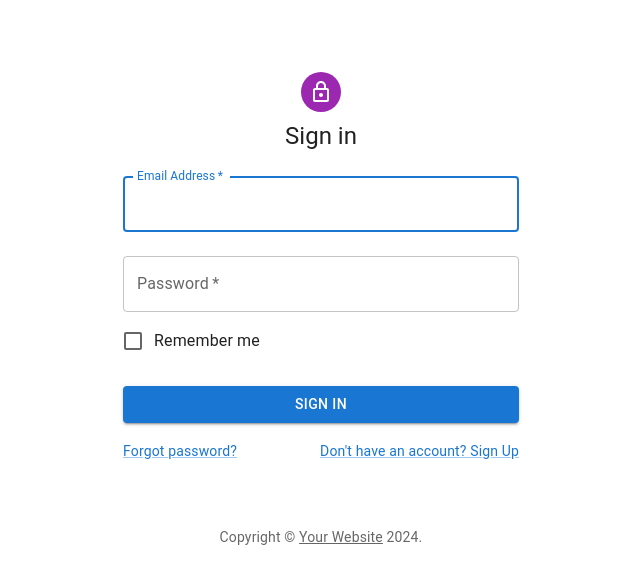
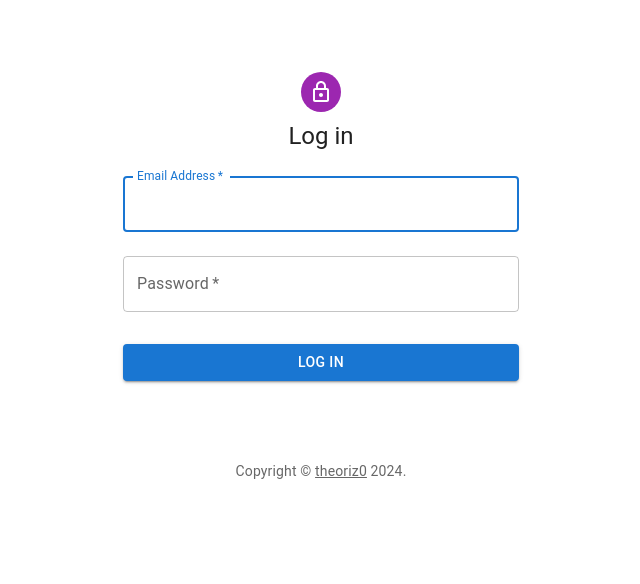
Before and after one commit to imniynaiy/flome-react, a React (Create React App) app: page /login in a window 1280 px wide. Shown: the top 584 px of the page, without its empty margins (319-959 px from the left). Built offline with nearby package versions, Linux system fonts and the light colour scheme.

Commit message:
refactor UI, remove unusable interactions when not logged in

```diff
--- a/src/features/layout/Header.js
+++ b/src/features/layout/Header.js
@@ -2,21 +2,15 @@ import * as React from 'react';
 import PropTypes from 'prop-types';
 import Toolbar from '@mui/material/Toolbar';
 import Button from '@mui/material/Button';
-import { useSelector, useDispatch } from 'react-redux'
+import { useDispatch } from 'react-redux'
 import Typography from '@mui/material/Typography';
-import { validateUser, logout } from '../user/userSlice';
+import { logout } from '../user/userSlice';
 import { useNavigate } from "react-router-dom";
 
 export function Header(props) {
 
     const dispatch = useDispatch()
     const navigate = useNavigate()
-    const user = useSelector(state => state.user)
-    const [didLogin, setDidLogin] = React.useState(false)
-
-    React.useEffect(() => {
-        setDidLogin(validateUser(user.username, user.expiredAt, user.token))
-    }, [user]);
 
     const LoginButton = <Button variant="outlined" size="small" onClick={() => navigate(`/login`)}>
         Login
@@ -42,7 +36,7 @@ export function Header(props) {
                 >
                     {title}
                 </Typography>
-                {didLogin ? LogoutButton : LoginButton}
+                {props.isLogin ? LogoutButton : LoginButton}
             </Toolbar>
         </React.Fragment>
     );
@@ -50,4 +44,5 @@ export function Header(props) {
 
 Header.propTypes = {
     title: PropTypes.string.isRequired,
+    isLogin: PropTypes.bool.isRequired,
 };
--- a/src/features/layout/Layout.js
+++ b/src/features/layout/Layout.js
@@ -10,8 +10,8 @@ function Copyright(props) {
     return (
       <Typography variant="body2" color="text.secondary" align="center" {...props}>
         {'Copyright © '}
-        <Link color="inherit" href="https://mui.com/">
-          Your Website
+        <Link color="inherit" href="https://www.github.com/theoriz0">
+          theoriz0
         </Link>{' '}
         {new Date().getFullYear()}
         {'.'}
--- a/src/features/posts/Post.js
+++ b/src/features/posts/Post.js
@@ -2,15 +2,24 @@ import * as React from 'react';
 import Layout from '../layout/Layout'
 import { PostForm } from './PostForm';
 import { PostsList } from './PostsList';
+import { useSelector } from 'react-redux'
+import { validateUser } from '../user/userSlice';
 import { Header } from '../layout/Header';
 
 export function Post() {
 
+  const user = useSelector(state => state.user)
+    const [didLogin, setDidLogin] = React.useState(false)
+
+    React.useEffect(() => {
+        setDidLogin(validateUser(user.username, user.expiredAt, user.token))
+    }, [user]);
+
   return (
     <Layout>
-        <Header title="Flome"/>
-        <PostsList />
-        <PostForm action="new" />
+        <Header title="Flome" isLogin={didLogin} />
+        <PostsList isLogin={didLogin} />
+        {didLogin? <PostForm action="new" />: null}
     </Layout>
   );
 }
--- a/src/features/posts/PostsList.js
+++ b/src/features/posts/PostsList.js
@@ -3,7 +3,16 @@ import { useSelector, useDispatch } from 'react-redux'
 import {Card, Typography, CardActions, Button, CircularProgress} from '@mui/material';
 import { fetchPosts } from './postsSlice'
 
-const PostExcerpt = ({ post }) => {
+const PostExcerpt = ({ post, isLogin }) => {
+  var content = null
+  if (isLogin) {
+    content = (
+      <CardActions>
+    <Button size="small">Edit</Button>
+    <Button size="small">Delete</Button>
+  </CardActions>
+    )
+  }
   return (
   <Card max-width="800">
   <Typography variant="body2">
@@ -15,14 +24,11 @@ const PostExcerpt = ({ post }) => {
   <Typography variant="body2">
   {post.Category}
   </Typography>
-  <CardActions>
-    <Button size="small">Edit</Button>
-    <Button size="small">Delete</Button>
-  </CardActions>
+  {content}
 </Card>)
 }
 
-export const PostsList = () => {
+export const PostsList = ({isLogin}) => {
   const dispatch = useDispatch()
   const posts = useSelector(state => state.posts)
 
@@ -41,7 +47,7 @@ export const PostsList = () => {
     content = <CircularProgress />
   } else if (postStatus === 'succeeded') {
     content = posts.posts.map(post => (
-      <PostExcerpt key={post.ID} post={post} />
+      <PostExcerpt key={post.ID} post={post} isLogin={isLogin}/>
     ))
   } else if (postStatus === 'failed') {
     content = <div>{error}</div>
--- a/src/features/user/LoginForm.js
+++ b/src/features/user/LoginForm.js
@@ -5,10 +5,6 @@ import { useNavigate } from "react-router-dom";
 import Avatar from '@mui/material/Avatar';
 import Button from '@mui/material/Button';
 import TextField from '@mui/material/TextField';
-import FormControlLabel from '@mui/material/FormControlLabel';
-import Checkbox from '@mui/material/Checkbox';
-import Link from '@mui/material/Link';
-import Grid from '@mui/material/Grid';
 import Box from '@mui/material/Box';
 import LockOutlinedIcon from '@mui/icons-material/LockOutlined';
 import Typography from '@mui/material/Typography';
@@ -55,7 +51,7 @@ export const LoginForm = () => {
             <LockOutlinedIcon />
           </Avatar>
           <Typography component="h1" variant="h5">
-            Sign in
+            Log in
           </Typography>
           <Box component="form" noValidate sx={{ mt: 1 }}>
             <TextField
@@ -82,10 +78,6 @@ export const LoginForm = () => {
               value={password}
               onChange={onPasswordChanged}
             />
-            <FormControlLabel
-              control={<Checkbox value="remember" color="primary" />}
-              label="Remember me"
-            />
             <Button
               type="button"
               fullWidth
@@ -93,20 +85,8 @@ export const LoginForm = () => {
               onClick={handleLoginClick}
               sx={{ mt: 3, mb: 2 }}
             >
-              Sign In
+              Log In
             </Button>
-            <Grid container>
-              <Grid item xs>
-                <Link href="#" variant="body2">
-                  Forgot password?
-                </Link>
-              </Grid>
-              <Grid item>
-                <Link href="#" variant="body2">
-                  {"Don't have an account? Sign Up"}
-                </Link>
-              </Grid>
-            </Grid>
           </Box>
         </Box>
   )
```
